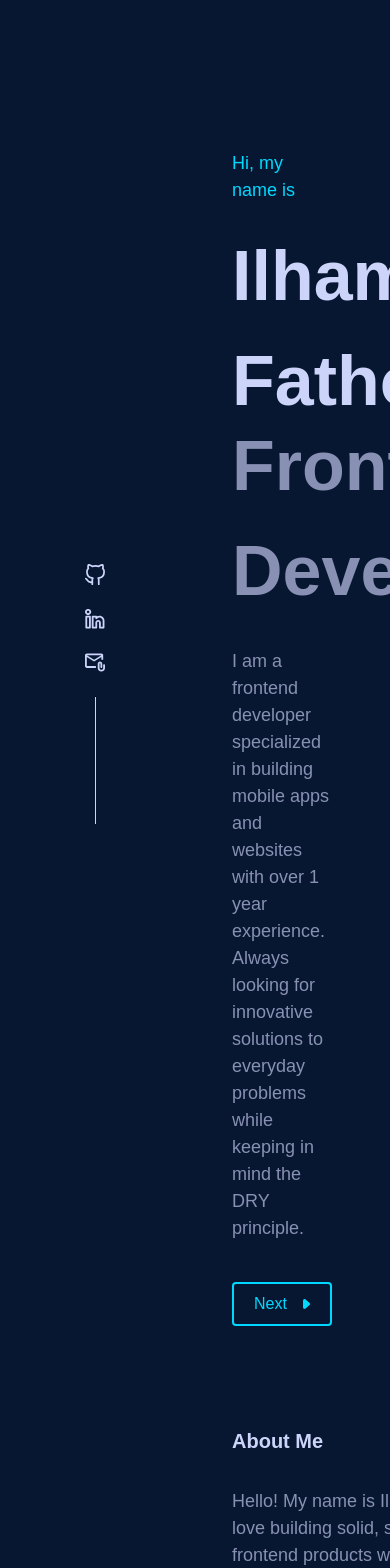
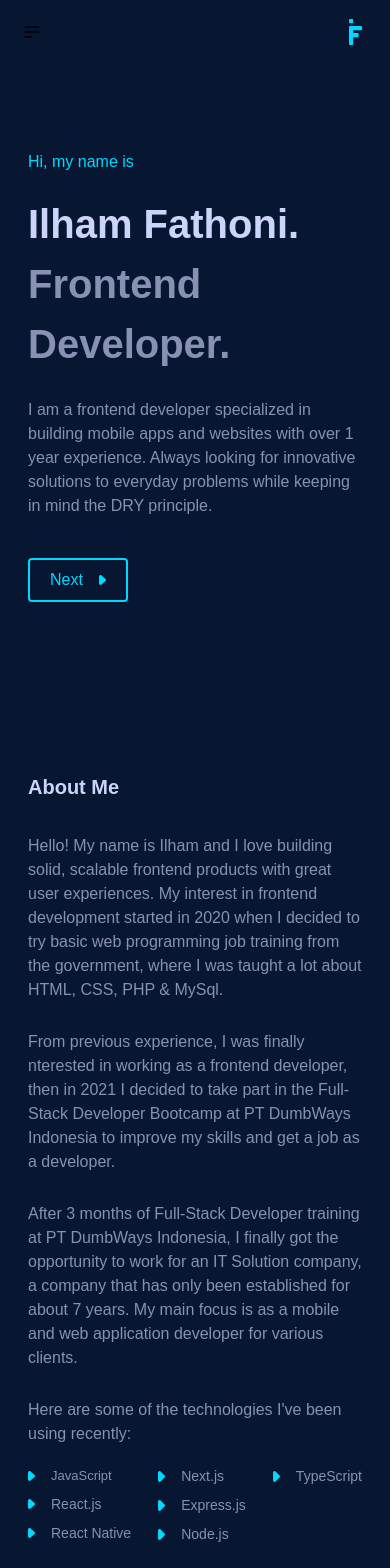
Before and after one commit to ilhamfathoni2/ilham-portofolio, a Next.js app: page / in a window 390 px wide. Shown: the top 1568 px of the page. Built offline with nearby package versions, Linux system fonts and the light colour scheme.

Commit message:
layouting for mobile screen

```diff
--- a/package.json
+++ b/package.json
@@ -12,6 +12,7 @@
     "@types/node": "18.14.6",
     "@types/react": "18.0.28",
     "@types/react-dom": "18.0.11",
+    "daisyui": "^2.51.3",
     "eslint": "8.35.0",
     "eslint-config-next": "13.2.3",
     "gsap": "^3.11.4",
--- a/src/components/home/about.tsx
+++ b/src/components/home/about.tsx
@@ -5,15 +5,24 @@ import { imgProfile } from "../../../public/assets/img";
 
 export const About = () => {
   return (
-    <div id="about-section" className="flex justify-between pl-[232px] pr-[98px] mt-[100px] mb-[20px]">
+    <div
+      id="about-section"
+      className="pl-7 pr-7 lg:flex lg:justify-between lg:pl-[232px] lg:pr-[98px] mt-[170px] lg:mt-[100px] xl:mt-[100px] 2xl:mt-[100px] mb-[20px]"
+    >
       <div>
-        <Image src={imgProfile} alt="profile" width={350} quality={100} className="mt-[70px]" />
+        <Image
+          src={imgProfile}
+          alt="profile"
+          width={350}
+          quality={100}
+          className="mt-[70px] hidden lg:inline"
+        />
       </div>
       <div>
         <h1 className="text-textPrimary text-[20px] font-bold p-0 mb-8">
           About Me
         </h1>
-        <div className="text-textSecondary text-[18px] mb-5 lg:w-[680px] p-0">
+        <div className="text-textSecondary text-[16px] lg:text-[18px] mb-5 lg:w-[680px] p-0">
           <p className="mb-1">
             Hello! My name is Ilham and I love building solid, scalable frontend
             products with great user experiences. My interest in frontend
@@ -44,31 +53,82 @@ export const About = () => {
         <div className="flex justify-between lg:w-[400px]">
           <div>
             <h6 className="flex items-center mb-2 text-textSecondary text-[13px]">
-              <Image src={rightIcon} alt="icon-right" width={7} className="mr-4" /> JavaScript
+              <Image
+                src={rightIcon}
+                alt="icon-right"
+                width={7}
+                className="mr-4"
+              />{" "}
+              JavaScript
             </h6>
             <h6 className="flex items-center mb-2 text-textSecondary text-[14px]">
-              <Image src={rightIcon} alt="icon-right" width={7} className="mr-4" /> React.js
+              <Image
+                src={rightIcon}
+                alt="icon-right"
+                width={7}
+                className="mr-4"
+              />{" "}
+              React.js
             </h6>
             <h6 className="flex items-center mb-2 text-textSecondary text-[14px]">
-              <Image src={rightIcon} alt="icon-right" width={7} className="mr-4" /> React Native
+              <Image
+                src={rightIcon}
+                alt="icon-right"
+                width={7}
+                className="mr-4"
+              />{" "}
+              React Native
             </h6>
           </div>
           <div>
             <h6 className="flex items-center mb-2 text-textSecondary text-[14px]">
-              <Image src={rightIcon} alt="icon-right" width={7} className="mr-4" /> Next.js
+              <Image
+                src={rightIcon}
+                alt="icon-right"
+                width={7}
+                className="mr-4"
+              />{" "}
+              Next.js
             </h6>
             <h6 className="flex items-center mb-2 text-textSecondary text-[14px]">
-              <Image src={rightIcon} alt="icon-right" width={7} className="mr-4" /> Express.js
+              <Image
+                src={rightIcon}
+                alt="icon-right"
+                width={7}
+                className="mr-4"
+              />{" "}
+              Express.js
             </h6>
             <h6 className="flex items-center mb-2 text-textSecondary text-[14px]">
-              <Image src={rightIcon} alt="icon-right" width={7} className="mr-4" /> Node.js
+              <Image
+                src={rightIcon}
+                alt="icon-right"
+                width={7}
+                className="mr-4"
+              />{" "}
+              Node.js
             </h6>
           </div>
           <div>
             <h6 className="flex items-center mb-2 text-textSecondary text-[14px]">
-              <Image src={rightIcon} alt="icon-right" width={7} className="mr-4" /> TypeScript
+              <Image
+                src={rightIcon}
+                alt="icon-right"
+                width={7}
+                className="mr-4"
+              />{" "}
+              TypeScript
             </h6>
           </div>
+        </div>
+        <div className="flex flex-col items-center">
+          <Image
+            src={imgProfile}
+            alt="profile"
+            width={250}
+            quality={100}
+            className="mt-[70px] md:hidden lg:hidden xl:hidden 2xl:hidden"
+          />
         </div>
       </div>
     </div>
--- a/src/components/home/sectionOne.tsx
+++ b/src/components/home/sectionOne.tsx
@@ -6,15 +6,19 @@ import gsap, { Back } from "gsap";
 
 export const SectionOne = () => {
   useEffect(() => {
-    gsap.fromTo(".hero-1", {
-      x: -40,
-      opacity: 0,
-    }, {
-      x: 0,
-      opacity: 1,
-      duration: 1,
-      ease: Back.easeOut.config(10)
-    })
+    gsap.fromTo(
+      ".hero-1",
+      {
+        x: -40,
+        opacity: 0,
+      },
+      {
+        x: 0,
+        opacity: 1,
+        duration: 1,
+        ease: Back.easeOut.config(10),
+      }
+    );
   }, []);
 
   const handleAbout = () => {
@@ -25,24 +29,30 @@ export const SectionOne = () => {
   };
 
   return (
-    <div id="hero-section" className="hero-1 pl-[232px] pr-[60px] mt-[150px]">
+    <div
+      id="hero-section"
+      className="hero-1 pl-7 lg:pl-[232px] lg:pr-[60px] mt-[150px]"
+    >
       <div>
-        <h6 className="text-primaryBlue text-[18px] font-medium p-0 mb-[20px]">
+        <h6 className="text-primaryBlue text-[16px] lg:text-[18px] xl:text-[18px] 2xl:text-[18px] font-medium p-0 mb-[20px]">
           Hi, my name is
         </h6>
-        <h1 className="text-textPrimary text-[70px] font-bold p-0">
+        <h1 className="text-textPrimary text-[40px] lg:text-[70px] font-bold p-0">
           Ilham Fathoni.
         </h1>
-        <h1 className="text-textSecondary text-[70px] font-bold p-0 mt-[-20px] mb-6">
+        <h1 className="text-textSecondary text-[40px] lg:text-[70px] font-bold p-0 lg:mt-[-20px] mb-6">
           Frontend Developer.
         </h1>
-        <p className="text-textSecondary text-[18px] mt-3 mb-5 lg:w-[500px] p-0">
+        <p className="text-textSecondary text-[16px] lg:text-[18px] xl:text-[18px] 2xl:text-[18px] mt-3 mb-9 lg:w-[500px] pr-7">
           I am a frontend developer specialized in building mobile apps and
           websites with over 1 year experience. Always looking for innovative
           solutions to everyday problems while keeping in mind the DRY
           principle.
         </p>
-        <button onClick={handleAbout} className="flex justify-between items-center hover:bg-[#16385B] border-primaryBlue border-[2px] text-primaryBlue pt-2 pb-2 pl-[20px] pr-[20px] rounded-[4px] mt-10 w-[100px]">
+        <button
+          onClick={handleAbout}
+          className="flex justify-between items-center hover:bg-[#16385B] border-primaryBlue border-[2px] text-primaryBlue pt-2 pb-2 pl-[20px] pr-[20px] rounded-[4px] mt-10 w-[100px]"
+        >
           Next
           <Image src={rightIcon} alt="icon-right" width={7} />
         </button>
--- a/src/components/home/socemed.tsx
+++ b/src/components/home/socemed.tsx
@@ -9,7 +9,8 @@ import {
 
 export const Socemed = () => {
   return (
-    <div className="flex flex-col fixed justify-between bottom-0 h-[300px] w-[200px] items-center pl-[70px] pr-[80px] pt-[20px] pb-[20px] z-[1000000]">
+    <div className="hidden md:inline lg:inline xl:inline 2xl:inline">
+      <div className="flex flex-col fixed justify-between bottom-0 h-[300px] w-[200px] items-center pl-[70px] pr-[80px] pt-[20px] z-[1000000]">
         <div>
           <Link href="https://github.com/ilhamfathoni2" target="_blank">
             <Image
@@ -20,7 +21,10 @@ export const Socemed = () => {
               className="mb-6"
             />
           </Link>
-        <Link href="https://www.linkedin.com/in/ilham-fathoni" target="_blank">
+          <Link
+            href="https://www.linkedin.com/in/ilham-fathoni"
+            target="_blank"
+          >
             <Image
               src={linkedinIcon}
               alt="linkedin"
@@ -41,5 +45,6 @@ export const Socemed = () => {
         </div>
         <hr className="bg-textPrimary w-[1px] h-[150px]" />
       </div>
+    </div>
   );
 };
--- a/src/components/navbar/navbar.tsx
+++ b/src/components/navbar/navbar.tsx
@@ -18,9 +18,9 @@ export const Navbar = () => {
   };
 
   const openPDF = () => {
-    const file = '/assets/CVIlham.pdf'
-    window.open(file, '_blank');
-  }
+    const file = "/assets/CVIlham.pdf";
+    window.open(file, "_blank");
+  };
 
   return (
     <>
@@ -56,8 +56,86 @@ export const Navbar = () => {
                 Contact
               </h6>
             </button>
-            <button onClick={openPDF} className="hover:bg-[#16385B] border-primaryBlue border-[2px] text-primaryBlue pt-2 pb-2 pl-[15px] pr-[15px] rounded-[4px]">
+            <button
+              onClick={openPDF}
+              className="hover:bg-[#16385B] border-primaryBlue border-[2px] text-primaryBlue pt-2 pb-2 pl-[15px] pr-[15px] rounded-[4px]"
+            >
               Resume
+            </button>
+          </div>
+        </div>
+      </div>
+      <div className="md:hidden lg:hidden xl:hidden 2xl:hidden">
+        <div className="navbar bg-bgPrimary fixed top-0 left-0 right-0 z-[100000000]">
+          <div className="navbar-start">
+            <div className="dropdown">
+              <label tabIndex={0} className="btn btn-ghost btn-square">
+                <svg
+                  xmlns="http://www.w3.org/2000/svg"
+                  className="h-5 w-5"
+                  fill="none"
+                  viewBox="0 0 24 24"
+                  stroke="currentColor"
+                >
+                  <path
+                    strokeLinecap="round"
+                    strokeLinejoin="round"
+                    strokeWidth="2"
+                    d="M4 6h16M4 12h16M4 18h7"
+                  />
+                </svg>
+              </label>
+              <ul
+                tabIndex={0}
+                className="menu menu-compact dropdown-content mt-3 p-2 shadow bg-base-100 rounded-box w-52"
+              >
+                <li>
+                  <button onClick={handleAbout}>
+                    <p className="hover:text-primaryBlue text-textPrimary mr-[50px] cursor-pointer">
+                      About
+                    </p>
+                  </button>
+                </li>
+                <li>
+                  <button>
+                    <p className="hover:text-primaryBlue text-textPrimary mr-[50px] cursor-pointer">
+                      Experience
+                    </p>
+                  </button>
+                </li>
+                <li>
+                  <button>
+                    <p className="hover:text-primaryBlue text-textPrimary mr-[50px] cursor-pointer">
+                      Portfolio
+                    </p>
+                  </button>
+                </li>
+                <li>
+                  <button>
+                    <p className="hover:text-primaryBlue text-textPrimary mr-[50px] cursor-pointer">
+                      Contact
+                    </p>
+                  </button>
+                </li>
+                <li>
+                  <button onClick={openPDF}>
+                    <p className="hover:text-primaryBlue text-textPrimary mr-[50px] cursor-pointer">
+                      Resume
+                    </p>
+                  </button>
+                </li>
+              </ul>
+            </div>
+          </div>
+          <div className="navbar-end">
+            <button onClick={scrollHero}>
+              <Image
+                src={logoIF}
+                alt="logo"
+                width={13}
+                quality={100}
+                className="cursor-pointer mr-5"
+              />
             </button>
           </div>
         </div>
--- a/src/pages/_document.tsx
+++ b/src/pages/_document.tsx
@@ -1,4 +1,4 @@
-import { Html, Head, Main, NextScript } from 'next/document'
+import { Html, Head, Main, NextScript } from "next/document";
 
 export default function Document() {
   return (
@@ -9,5 +9,5 @@ export default function Document() {
         <NextScript />
       </body>
     </Html>
-  )
+  );
 }
--- a/src/pages/index.tsx
+++ b/src/pages/index.tsx
@@ -3,7 +3,6 @@ import { Navbar } from "@/components/navbar/navbar";
 import { SectionOne } from "@/components/home/sectionOne";
 import { About } from "@/components/home/about";
 import { Socemed } from "@/components/home/socemed";
-
 
 export default function Home() {
   return (
--- a/tailwind.config.js
+++ b/tailwind.config.js
@@ -17,11 +17,12 @@ module.exports = {
     colors: {
       transparent: 'transparent',
       bgPrimary: '#081731',
+      bgDark: '#000A1B',
       white: '#ffffff',
       primaryBlue: '#00D8FF',
       textPrimary: '#CCD4F9',
       textSecondary: '#8890B3',
     },
   },
-  plugins: [],
+  plugins: [require("daisyui")],
 }
```
Also changed, not shown: 1 other file (tests, documents, lock files or other folders). Lines whose indentation alone changed are shown as unchanged.
